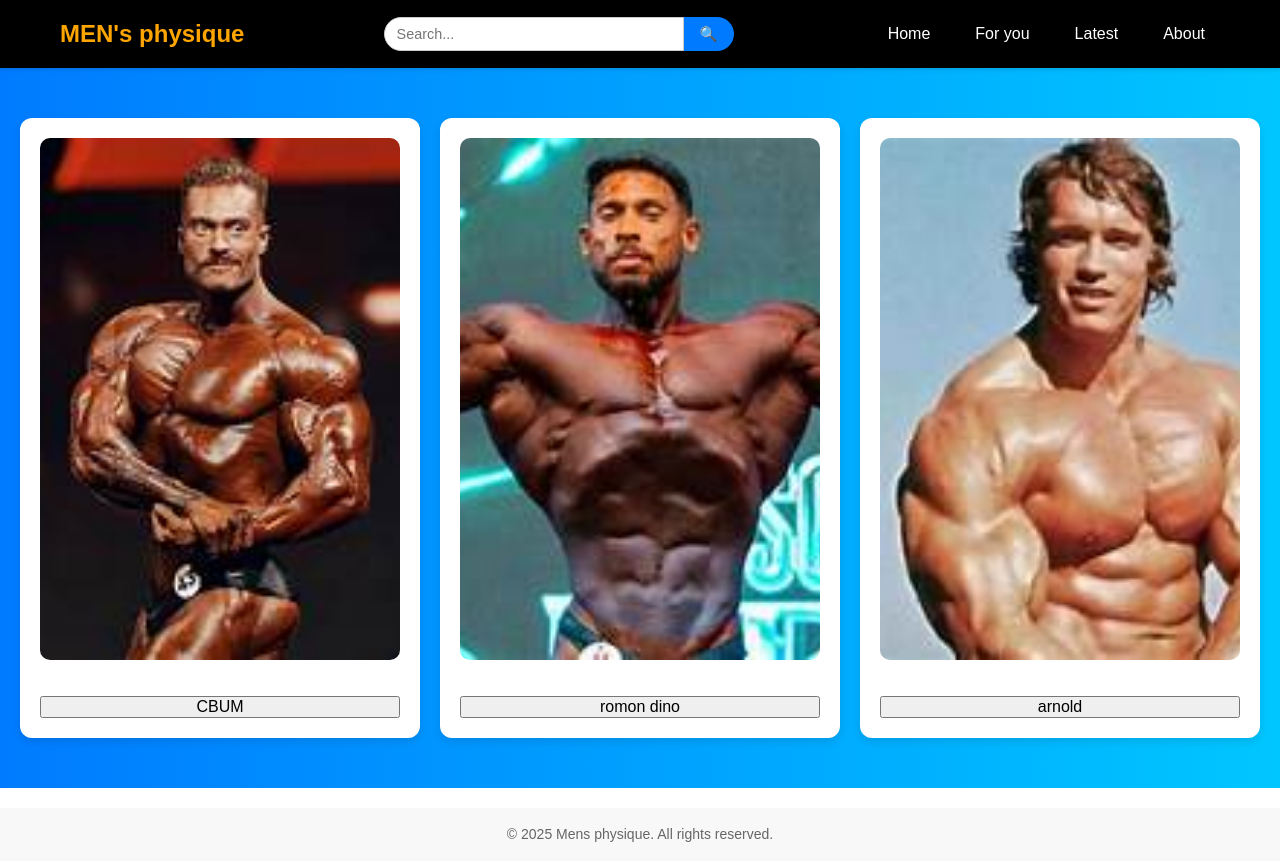
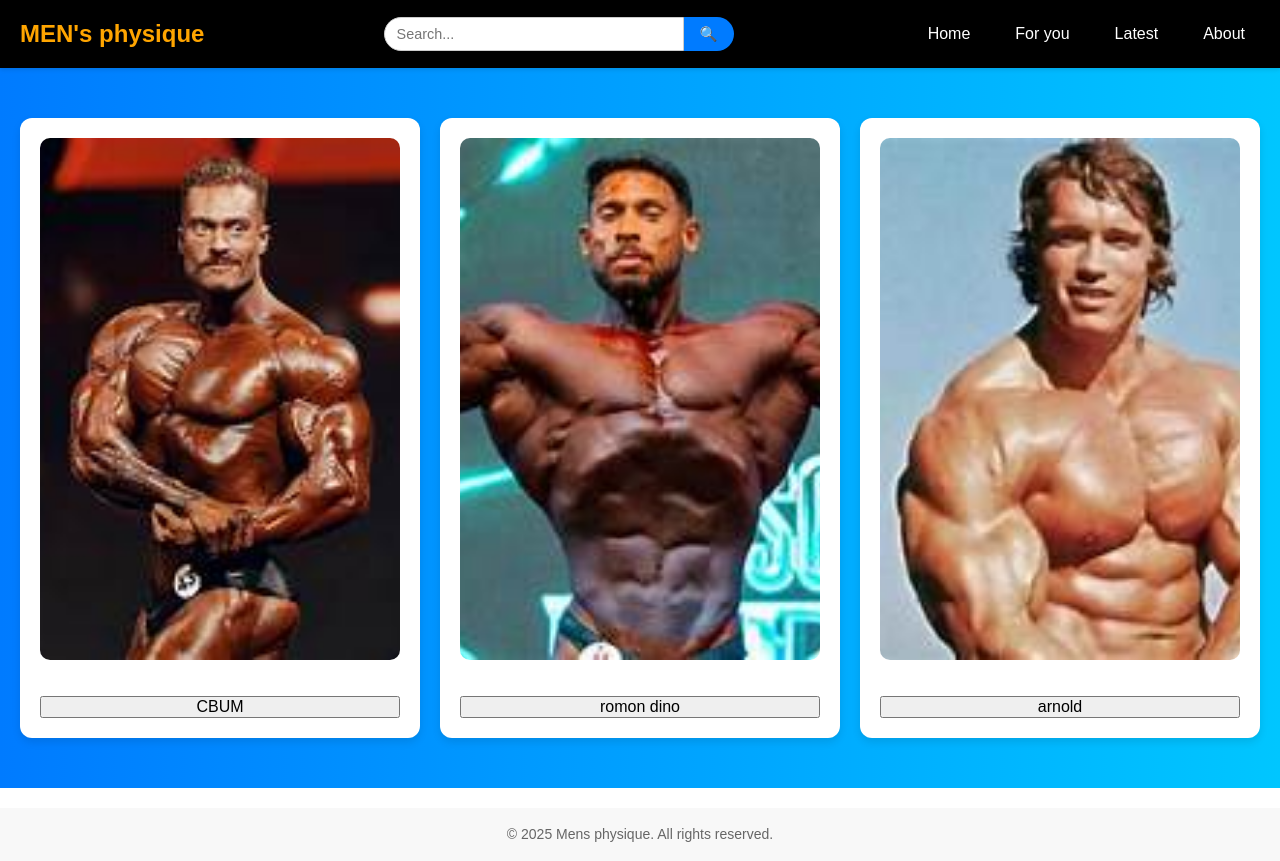
Before and after one commit to Rohitlearns/rohitlearns.github.io, a plain HTML site: page task4.html in a window 1280 px wide. Drawn offline with Linux system fonts and the light colour scheme.

Commit message:
Update website

```diff
--- a/task4.css
+++ b/task4.css
@@ -13,7 +13,7 @@ body {
 
 /* Container */
 .container {
-  max-width: 1200px;
+  max-width: 1300px;
   margin: auto;
   padding: 0 20px;
   display: flex;
```
